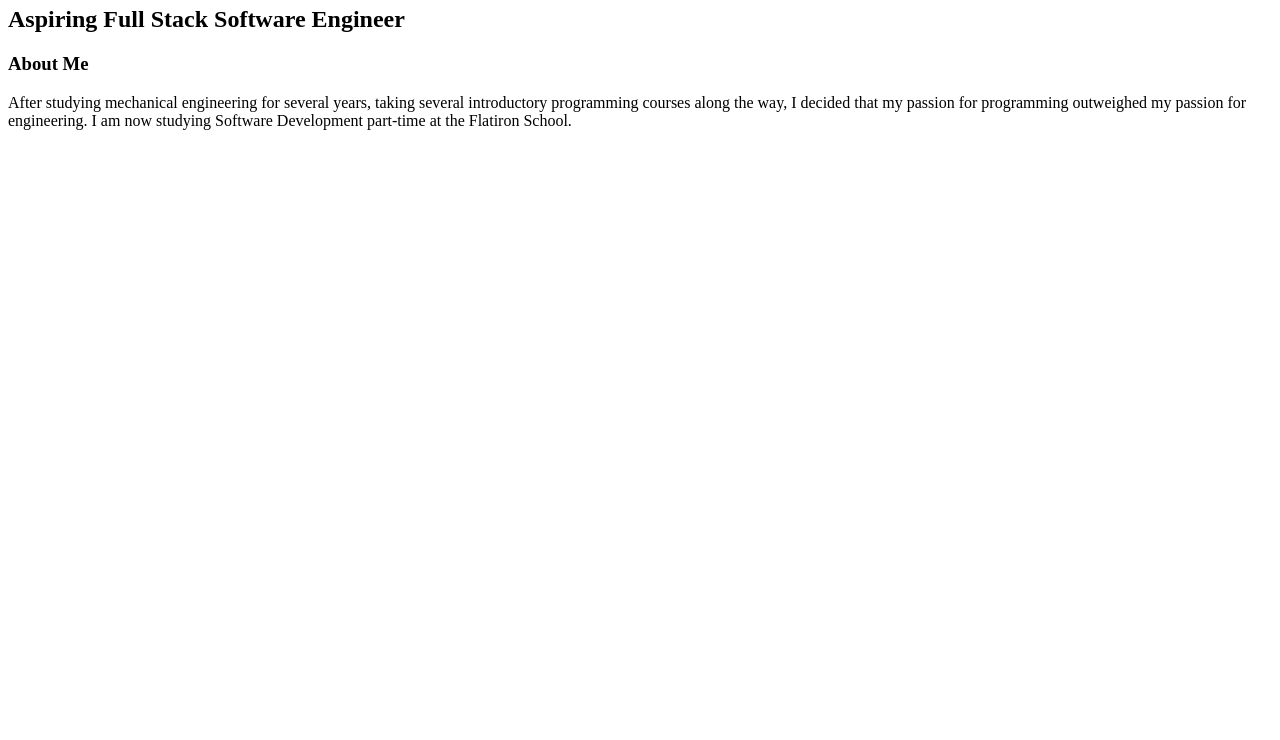
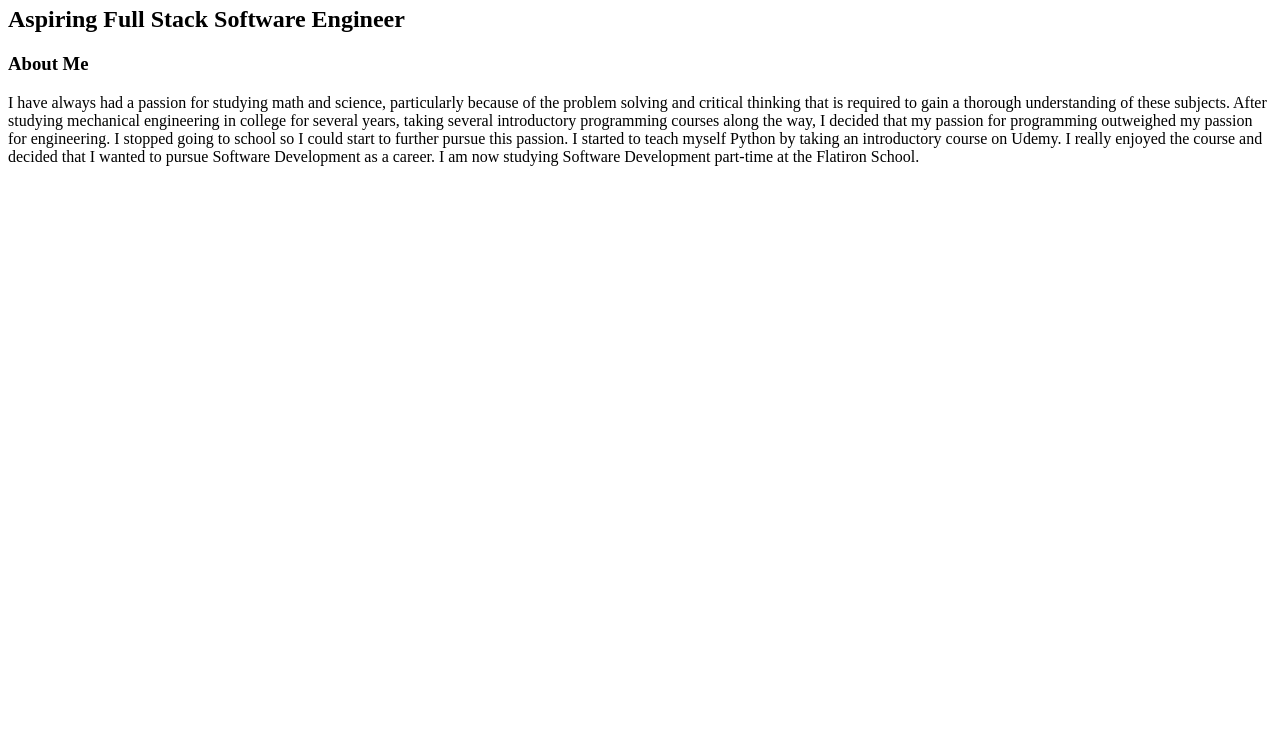
Before and after one commit to Calvinfr96/Calvinfr96.github.io, a plain HTML site: page index.html in a window 1280 px wide. Shown: the part 60-800 px from the top of the page. Drawn offline with Linux system fonts and the light colour scheme.

Commit message:
Add paragraph to About Me section

```diff
--- a/index.html
+++ b/index.html
@@ -2,7 +2,12 @@
 <h2>Aspiring Full Stack Software Engineer</h2>
 <section class="aboutMe">
     <h3>About Me</h3>
-    <p>After studying mechanical engineering for several years, taking several introductory programming courses along
-        the way, I decided that my passion for programming outweighed my
-        passion for engineering. I am now studying Software Development part-time at the Flatiron School.</p>
+    <p>I have always had a passion for studying math and science, particularly because of the problem solving and
+        critical thinking that is required to gain a thorough understanding of these subjects. After studying mechanical
+        engineering in college for several years, taking several introductory programming courses along the way, I
+        decided that my passion for programming outweighed my passion for engineering. I stopped going to school so I
+        could start to further pursue this passion. I started to teach myself Python by taking an introductory course on
+        Udemy. I really enjoyed the course and decided that I wanted to pursue Software Development as a career. I am
+        now studying Software Development part-time
+        at the Flatiron School. </p>
 </section>
```
